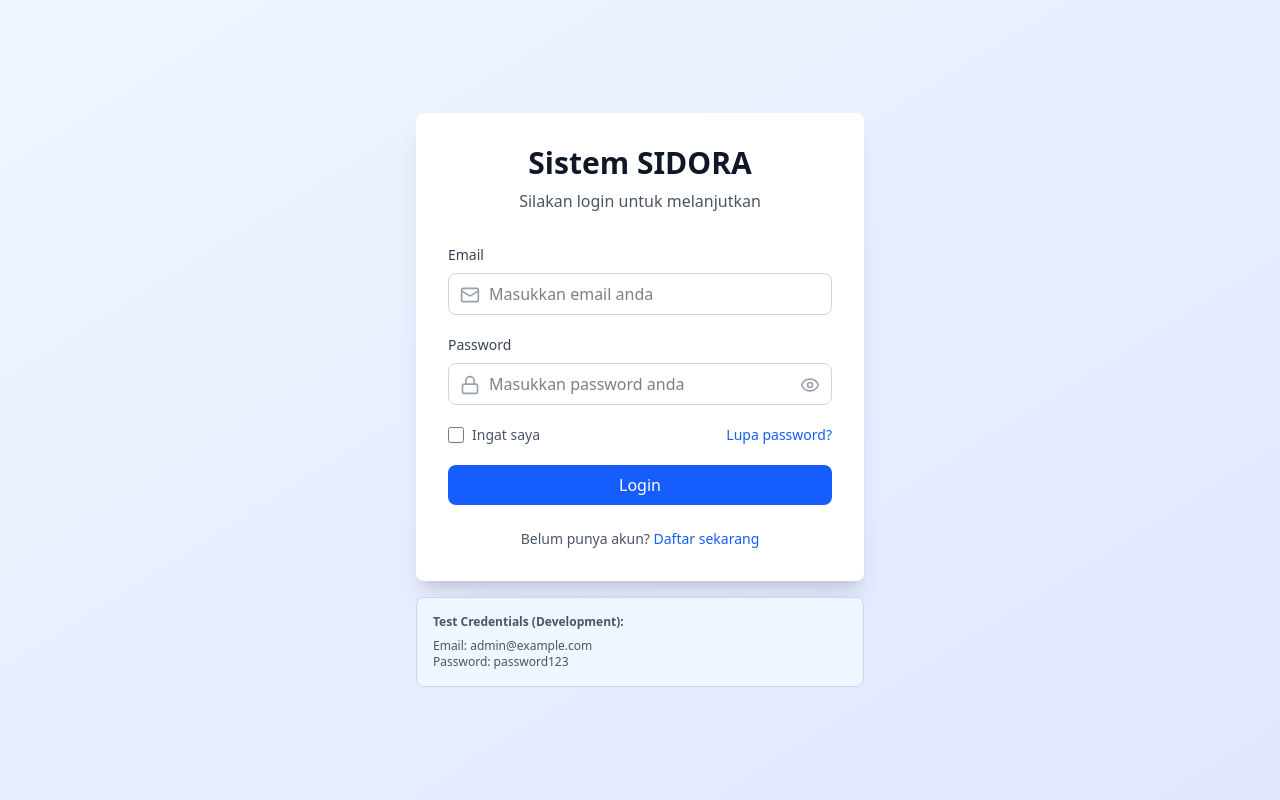
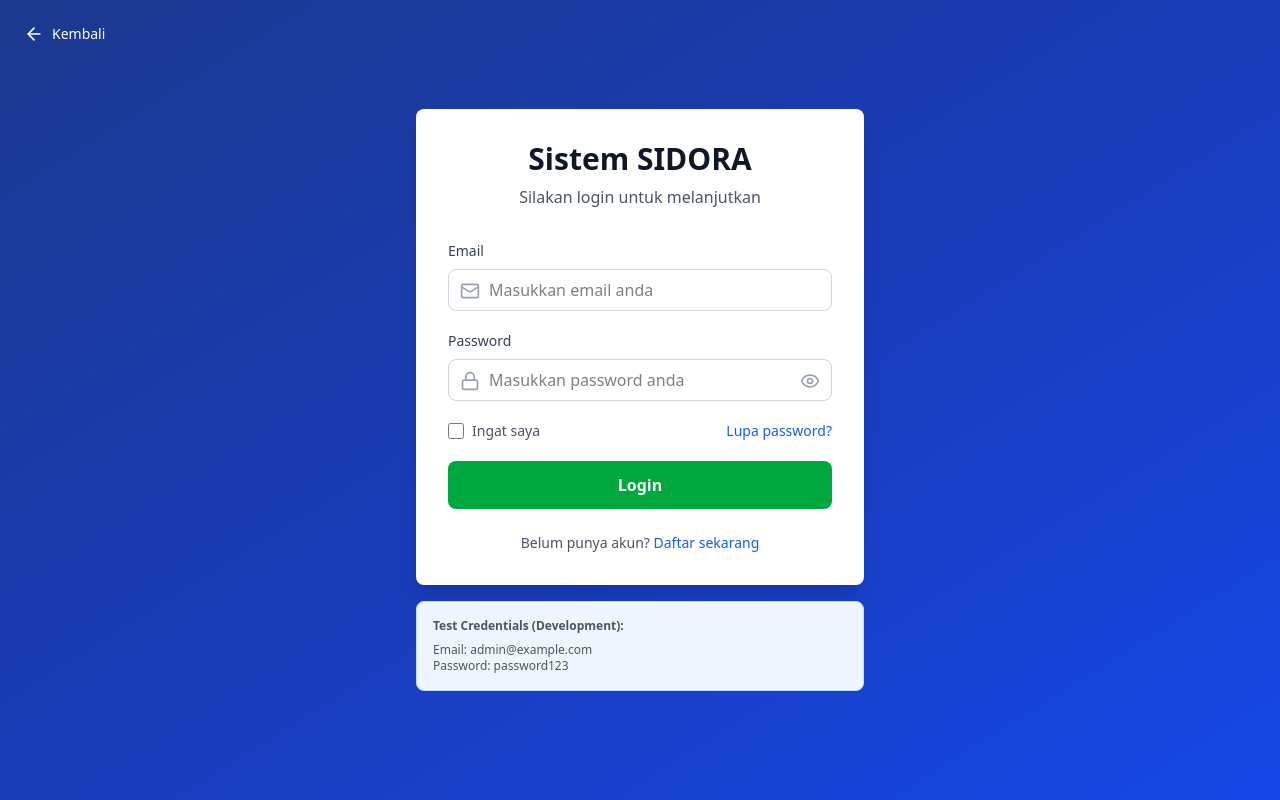
Before and after one commit to nooravipp07/sidora-v3, a Next.js app: page /login in a window 1280 px wide. Built offline with nearby package versions, Linux system fonts and the light colour scheme; no server answers.

Commit message:
Penyasuaian pada UI halaman Login

```diff
--- a/app/login/page.tsx
+++ b/app/login/page.tsx
@@ -2,7 +2,7 @@
 
 import { useState, FormEvent, ChangeEvent } from 'react';
 import { useRouter } from 'next/navigation';
-import { Mail, Lock, AlertCircle, Loader, Eye, EyeOff } from 'lucide-react';
+import { Mail, Lock, AlertCircle, Loader, Eye, EyeOff, ArrowLeft } from 'lucide-react';
 
 interface FormData {
   email: string;
@@ -116,10 +116,22 @@ const LoginPage = () => {
     }
   };
 
+  const handleBackClick = () => {
+		router.push('/');
+	};
+
   return (
-    <div className="min-h-screen bg-gradient-to-br from-blue-50 to-indigo-100 flex items-center justify-center p-4">
+    <div className="min-h-screen bg-gradient-to-br from-blue-900 via-blue-800 to-blue-700 flex items-center justify-center px-4">
       <div className="w-full max-w-md">
         {/* Card */}
+        <button
+			onClick={handleBackClick}
+			className="absolute top-6 left-6 flex items-center gap-2 text-white hover:text-gray-200 transition-colors"
+			aria-label="Go back home"
+		>
+			<ArrowLeft size={20} />
+			<span className="text-sm font-medium">Kembali</span>
+		</button>
         <div className="bg-white rounded-lg shadow-xl p-8">
           {/* Header */}
           <div className="text-center mb-8">
@@ -218,7 +230,7 @@ const LoginPage = () => {
             <button
               type="submit"
               disabled={isLoading}
-              className="w-full bg-blue-600 hover:bg-blue-700 disabled:bg-gray-400 text-white font-medium py-2 rounded-lg transition flex items-center justify-center gap-2"
+              className="w-full bg-green-600 text-white py-3 px-6 rounded-lg hover:bg-green-700 transition-colors font-semibold"
             >
               {isLoading ? (
                 <>
--- a/components/admin/form/AthleteForm.tsx
+++ b/components/admin/form/AthleteForm.tsx
@@ -455,7 +455,6 @@ const AthleteForm: React.FC<AthleteFormProps> = ({ initialData, isEdit = false }
                 <option value="">-- Pilih Organisasi --</option>
                 <option value="KONI">KONI</option>
                 <option value="NPCI">NPCI</option>
-                <option value="KORMI">KORMI</option>
               </select>
             </div>
 
```
